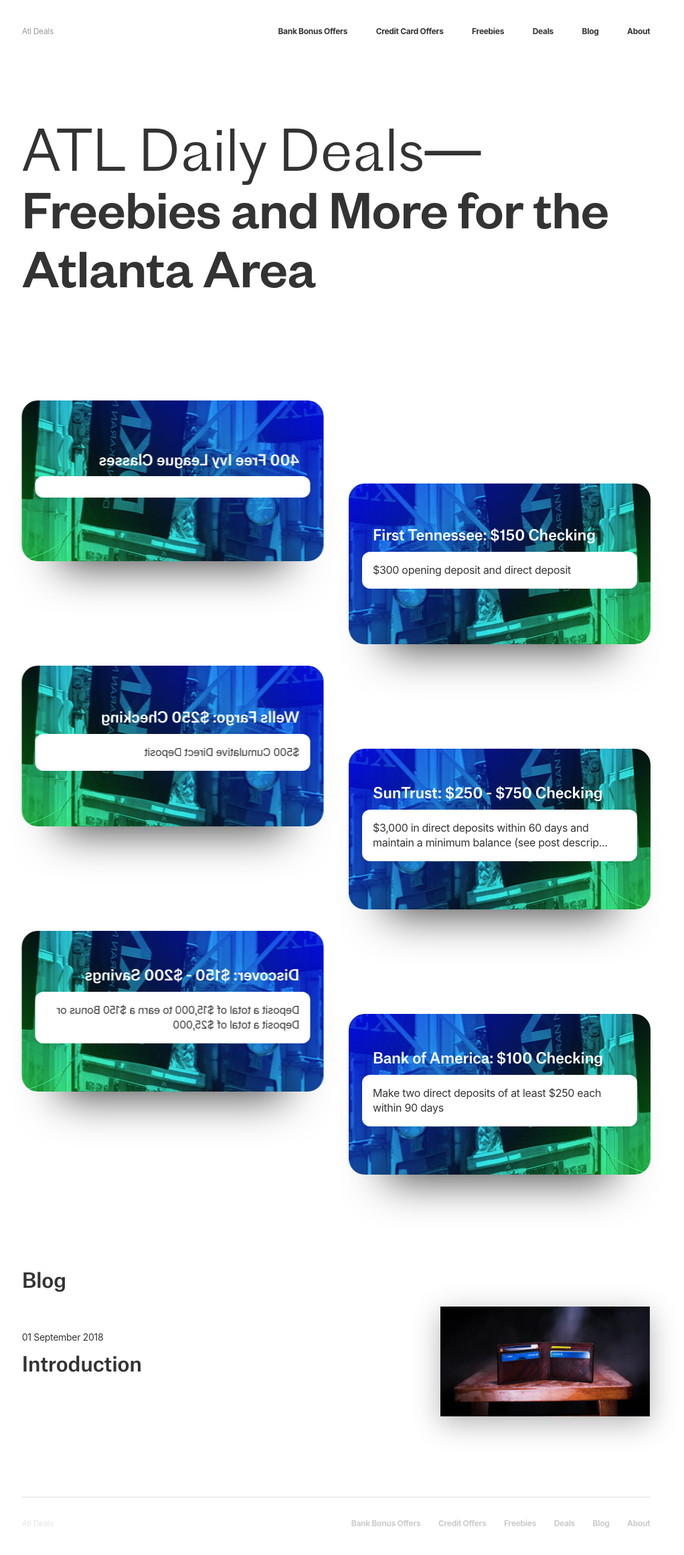
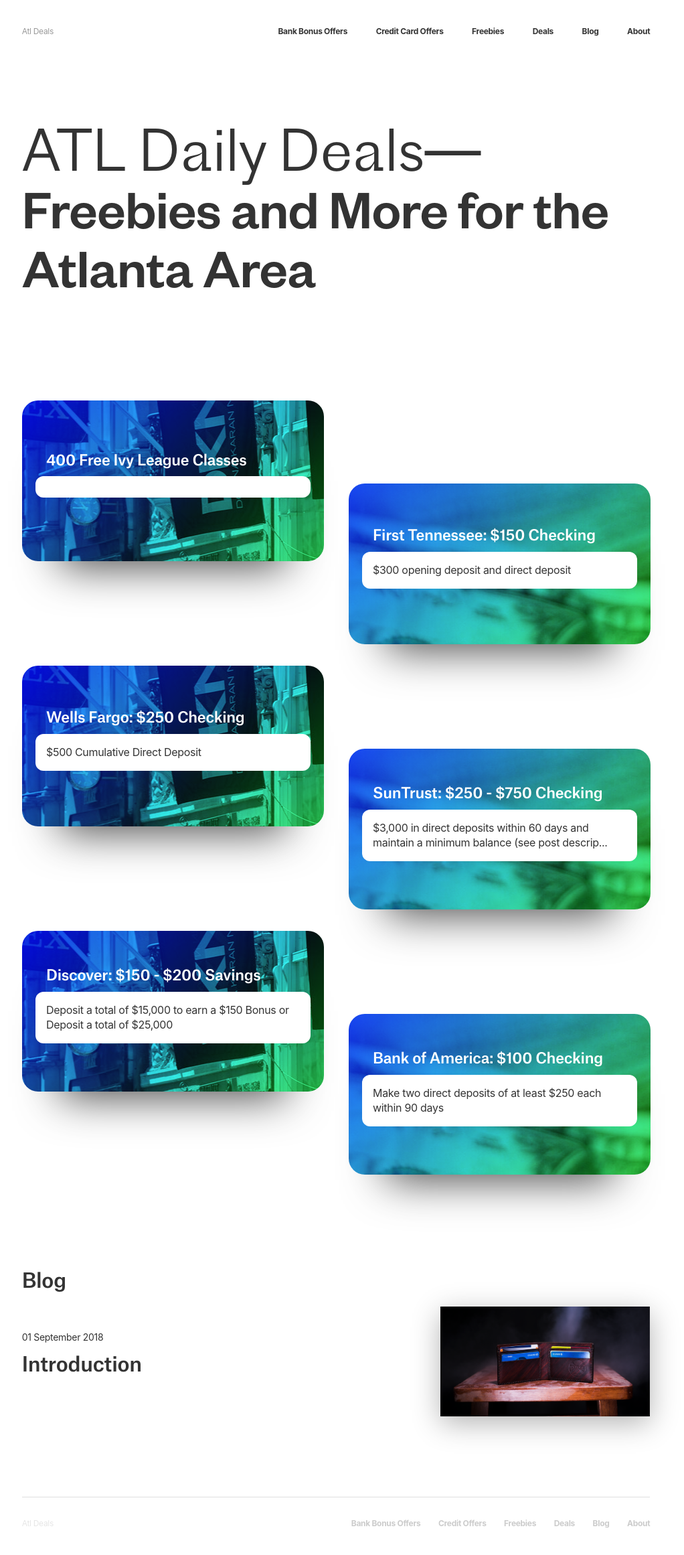
Before and after one commit to ohiosveryown/atldeals, a Jekyll site: the page built from index.html, in a window 1280 px wide. Shown: the whole page at 67% size, without its empty margins (138-1160 px from the left). Built offline with Jekyll 4.4.1, drawn with Linux system fonts in a browser that asks for light colours; nearby versions of some CDN libraries.

Commit message:
Update Bg Imgs on Cards, Remove CSS Flip X

```diff
--- a/_sass/_home--card.scss
+++ b/_sass/_home--card.scss
@@ -43,13 +43,12 @@
 .card:nth-of-type(even) {
   background:
     linear-gradient(-45deg, #23AE3F 0%, #0E2EEE 100%),
-    url('../img/test@2x.jpg')no-repeat center center;
+    url('../img/bg01.jpg')no-repeat center center;
 }
 .card:nth-of-type(even) { @include breakpoint(mdl) { margin-top: 6.4rem; }}
 .card:nth-of-type(even) { @include breakpoint(lg)  { margin-top: 12.4rem; }}
 
 .card:nth-of-type(odd) {
-  transform: scaleX(-1);
   background:
     linear-gradient(-45deg, #23AE3F 0%, #0E2EEE 100%),
     url('../img/test@2x.jpg')no-repeat center center;
```
